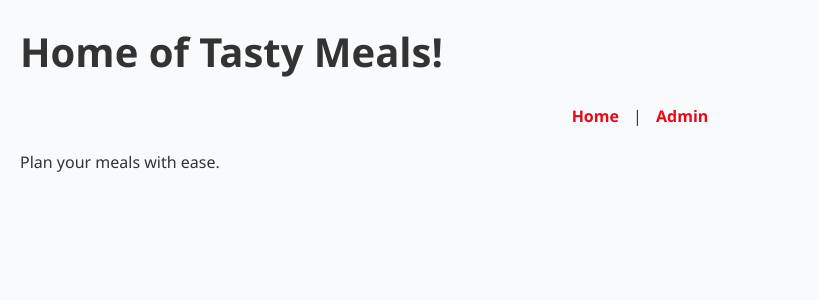
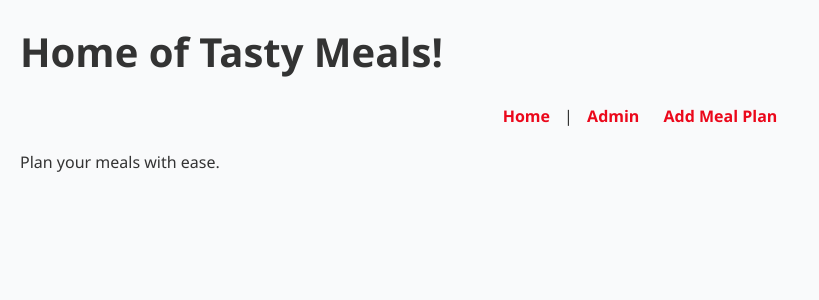
Before and after one commit to Mbelenga/Meal_Planner, a Django app: page / in a window 1280 px wide. Shown: the top 300 px of the page, without its empty margins (0-819 px from the left). Run offline with Django 4.2, Linux system fonts and the light colour scheme.

Commit message:
Looking good now some styling

```diff
--- a/meals_planner/templates/meals_planner/index.html
+++ b/meals_planner/templates/meals_planner/index.html
@@ -12,6 +12,7 @@
     <nav>
         <a href="/">Home</a> |
         <a href="/admin/">Admin</a>
+        <a href="{% url 'create_mealplan' %}">Add Meal Plan</a>
     </nav>
     <p>Plan your meals with ease.</p>
 </body>
```
